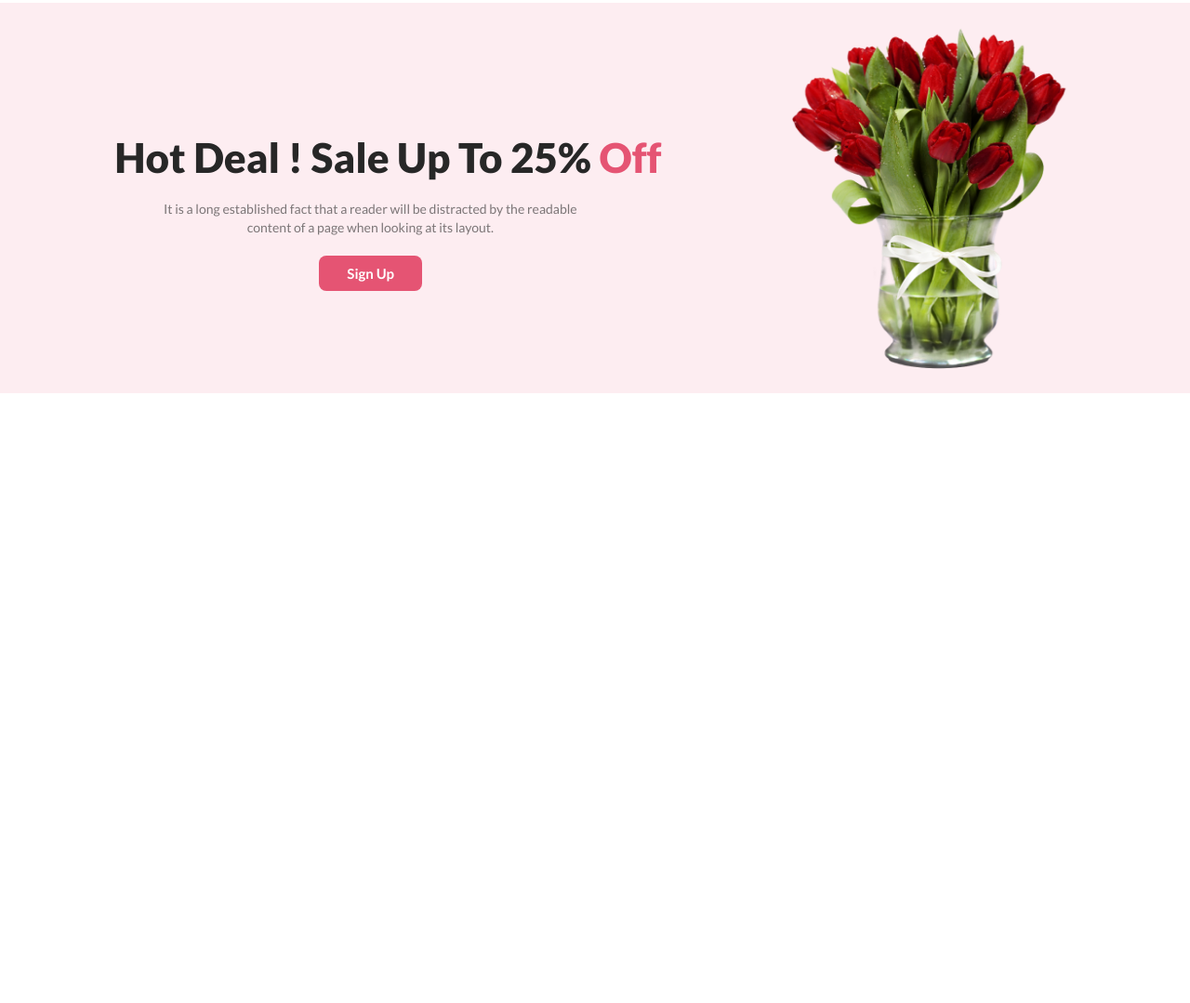
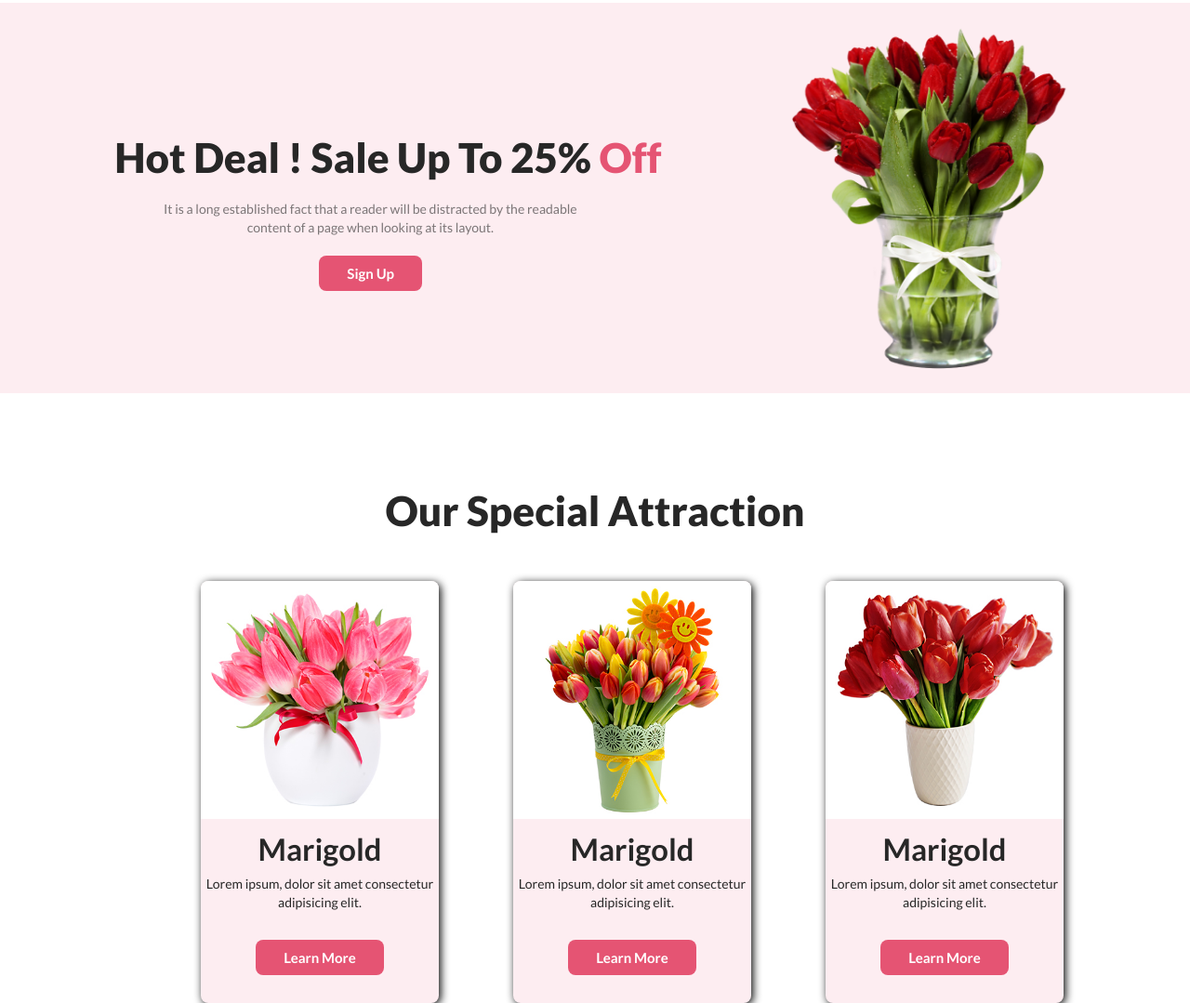
Before and after one commit to imdola/assignment-flower, a plain HTML site: page index.html in a window 1280 px wide. Shown: the part 1574-2653 px from the top of the page at 93% size. Before the commit the page ends 2001 px from the top, so only its background shows below. Drawn offline with Linux system fonts and the light colour scheme.

Commit message:
added special attraction section

```diff
--- a/index.html
+++ b/index.html
@@ -110,5 +110,50 @@
         </div>
     </div>
     <!-- Hot Deal Section Ends  -->
+
+    <!-- Special Attraction Section Starts -->
+    <section class="special-attraction">
+        <h1 class="heading special-heading">Our Special Attraction</h1>
+        <div class="all-att">
+            <div class="attraction">
+                <div class="special-img">
+                    <img src="images/Flower Asset/img-1.png" alt="">
+                </div>
+                <div class="special-text">
+                    <h3><b>Marigold</b></h3>
+                </div>
+                <div class="special-des">
+                    <p>Lorem ipsum, dolor sit amet consectetur <br> adipisicing elit.</p>
+                </div>
+                <button class="btn special-button">Learn More</button>
+            </div>
+            <div class="attraction">
+                <div class="special-img">
+                    <img src="images/Flower Asset/img-2.png" alt="">
+                </div>
+                <div class="special-text">
+                    <h3><b>Marigold</b></h3>
+                </div>
+                <div class="special-des">
+                    <p>Lorem ipsum, dolor sit amet consectetur <br> adipisicing elit.</p>
+                </div>
+                <button class="btn special-button">Learn More</button>
+            </div>
+            <div class="attraction">
+                <div class="special-img">
+                    <img src="images/Flower Asset/img-3.png" alt="">
+                </div>
+                <div class="special-text">
+                    <h3><b>Marigold</b></h3>
+                </div>
+                <div class="special-des">
+                    <p>Lorem ipsum, dolor sit amet consectetur <br> adipisicing elit.</p>
+                </div>
+                <button class="btn special-button">Learn More</button>
+            </div>
+        </div>
+    </section>
+    <!-- Special Attraction Section Ends -->
+
 </body>
 </html>
--- a/styles/styles.css
+++ b/styles/styles.css
@@ -1,4 +1,3 @@
-
 * {
     margin: 0;
     padding: 0;
@@ -231,11 +230,13 @@ nav li a:hover {
     height: 420px;
     background: rgba(229, 84, 115, 0.10);
 }
+
 .hot-deal-contents {
     display: flex;
     justify-content: space-evenly;
 }
-.deal-description{
+
+.deal-description {
     padding-top: 50px;
 }
 
@@ -263,6 +264,60 @@ nav li a:hover {
     padding-bottom: 22px;
 }
 
+/* Hot Deal Section Ends  */
 
+/* special attraction section starts */
+.special-attraction {
+    margin-top: 100px;
+}
 
-/* Hot Deal Section Ends  */
+.special-heading {
+    text-align: center;
+}
+
+.all-att {
+    display: flex;
+    justify-content: center;
+    margin-top: 30px;
+
+}
+
+.attraction {
+    text-align: center;
+    width: 20%;
+    background-color: rgba(229, 84, 115, 0.10);
+    border-radius: 8px;
+    margin-top: 20px;
+    margin-left: 80px;
+    box-shadow: 2px 2px 10px black;
+}
+
+.special-img img {
+    width: 100%;
+    border-top-left-radius: 8px;
+    border-top-right-radius: 8px;
+}
+
+.special-text {
+    text-align: center;
+    padding-top: 10px;
+    color: #272727;
+    font-size: 28px;
+    font-weight: 800;
+}
+
+.special-des {
+    text-align: center;
+    padding-top: 8px;
+    color: #272727;
+    font-size: 14px;
+    font-weight: 400;
+    line-height: 20px;
+}
+
+.special-button {
+    margin-top: 30px;
+    margin-bottom: 30px;
+}
+
+/* special attraction section ends */
```
